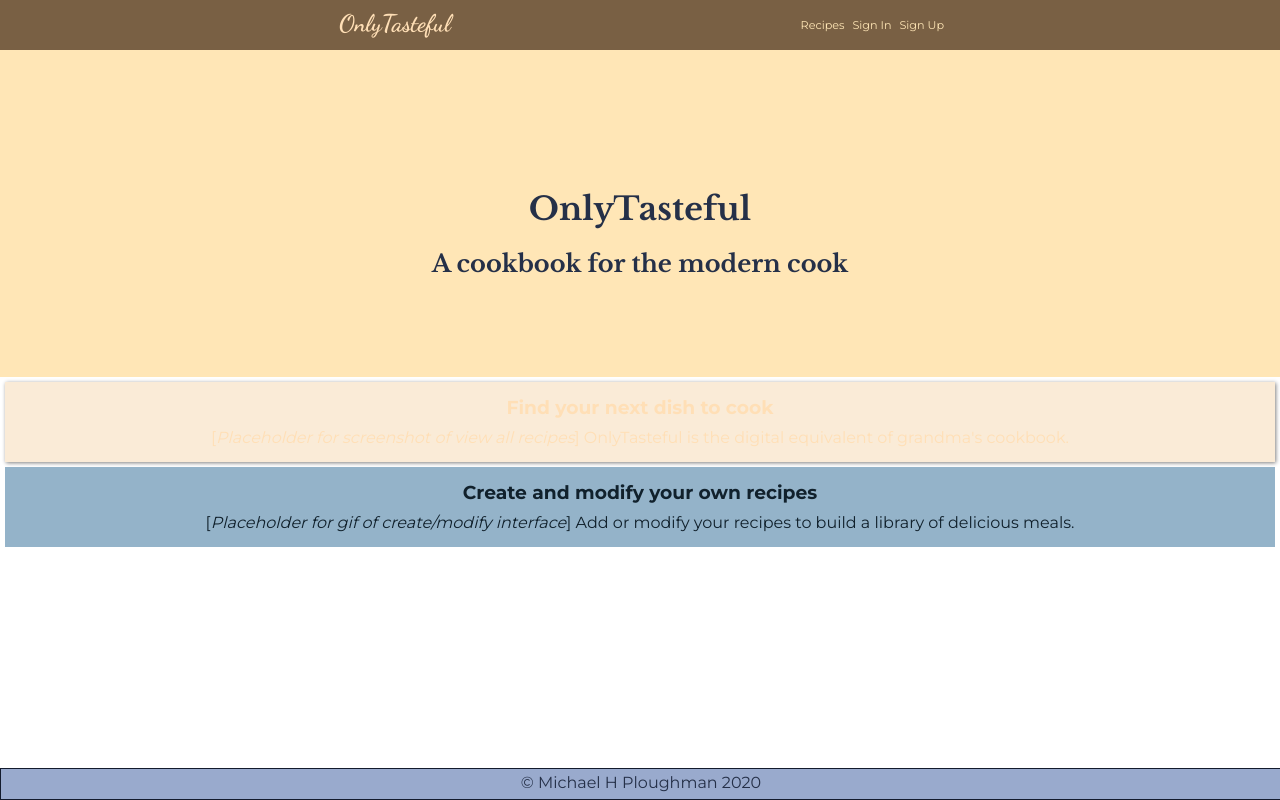
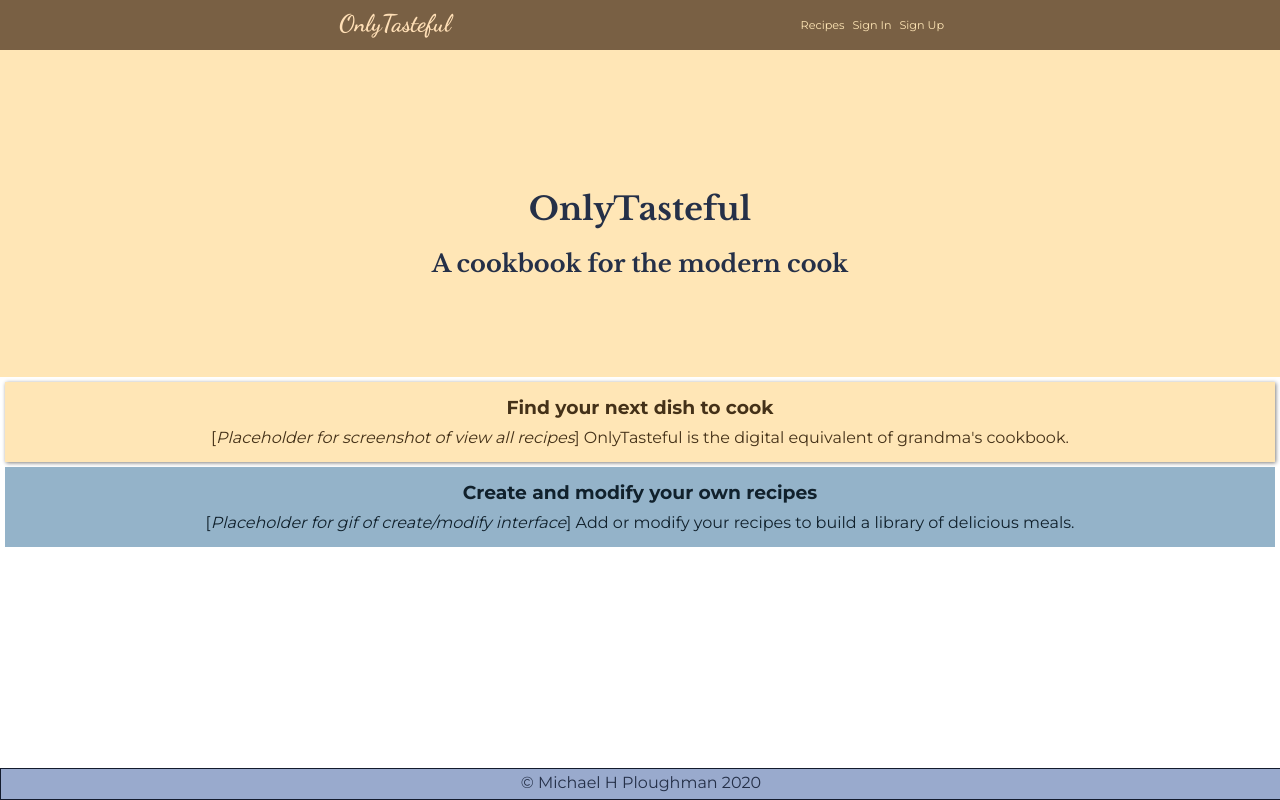
Before and after one commit to Evoxus/OnlyTasteful-client, a React (Create React App) app: page / in a window 1280 px wide. In both pictures the pointer is over the element 640 px from the left and 422 px from the top of the page. Built offline with nearby package versions, Linux system fonts and the light colour scheme.

Commit message:
Touchup to landing

```diff
--- a/src/routes/Landing/Landing.css
+++ b/src/routes/Landing/Landing.css
@@ -41,6 +41,10 @@
 
 .findYourDish:hover, .createRecipes:hover {
   transition-duration: 200ms;
-  background-color: antiquewhite;
+  background-color: #FFE6B6;
   box-shadow: 1px 1px 4px grey;
 }
+
+.findYourDish a:hover {
+  color: #443118;
+}
```
